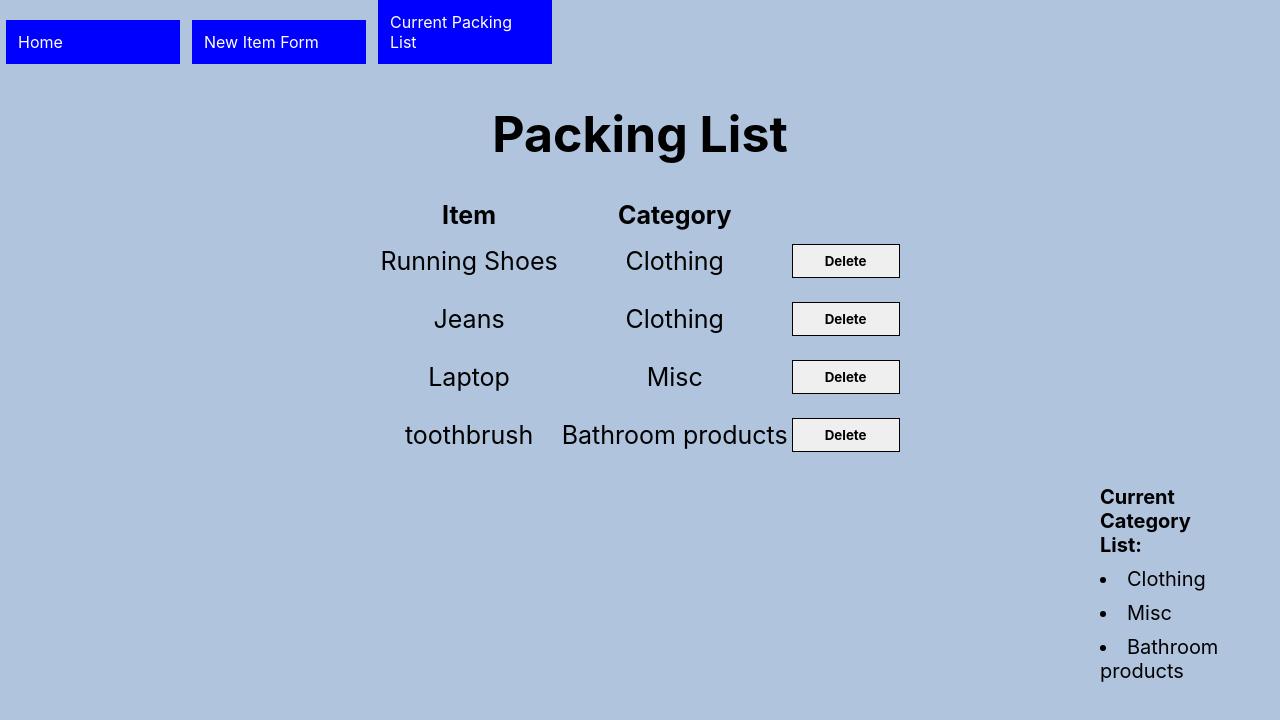
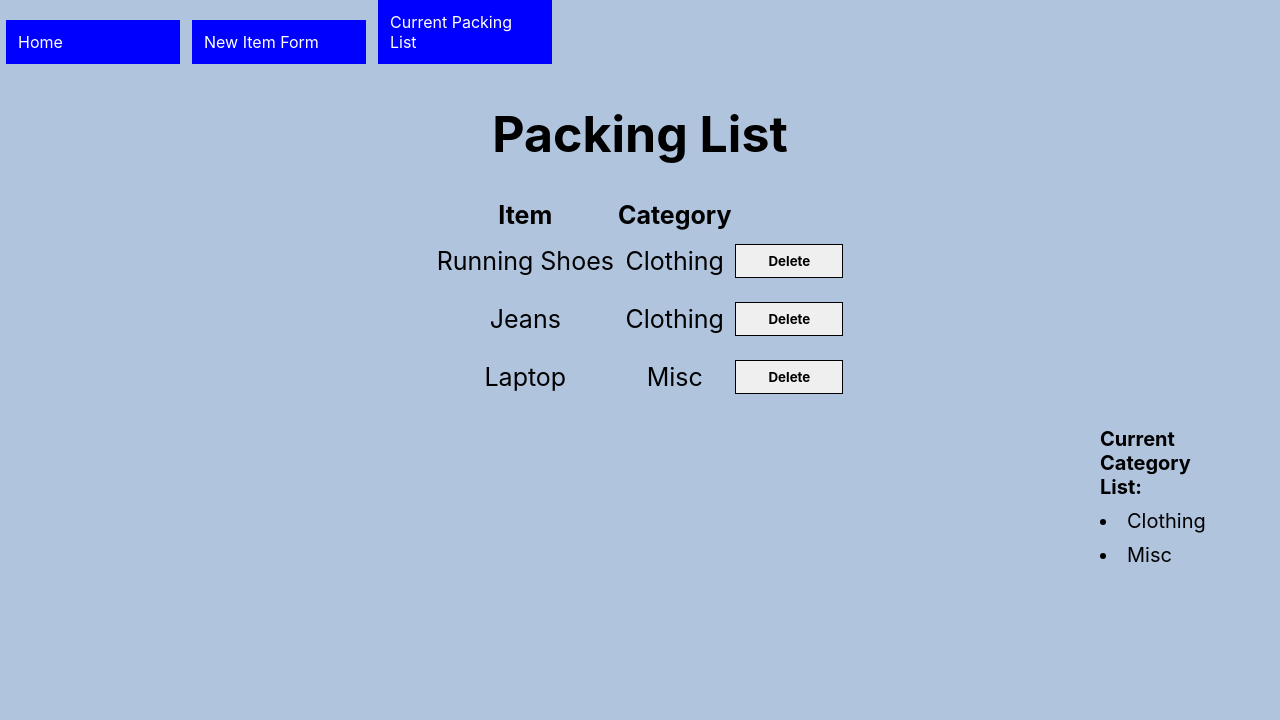
Before and after one commit to turitzinv/phase-2-final-project, a React (Create React App) app: page /currentpackinglist in a window 1280 px wide. Shown: the top 720 px of the page. Built offline with nearby package versions, Linux system fonts and the light colour scheme; data requests are answered from the project's data file.

Commit message:
Added a CategorySearch component to help with filtering by category.

```diff
--- a/db.json
+++ b/db.json
@@ -14,11 +14,6 @@
       "id": 3,
       "item": "Laptop",
       "category": "Misc"
-    },
-    {
-      "item": "toothbrush",
-      "category": "Bathroom products",
-      "id": 4
     }
   ]
 }
--- a/src/App.js
+++ b/src/App.js
@@ -9,6 +9,7 @@ import CurrentPackingList from "./components/CurrentPackingList";
 
 function App() {
   const [allItems, setItems] = useState([]);
+  // const [search, setSearch] = useState(""); Will be used for Search
 
   useEffect(() => {
     fetch("http://localhost:3001/list")
```
Also changed, not shown: src/components/CategorySearch.js (added, +17 -0 lines).
